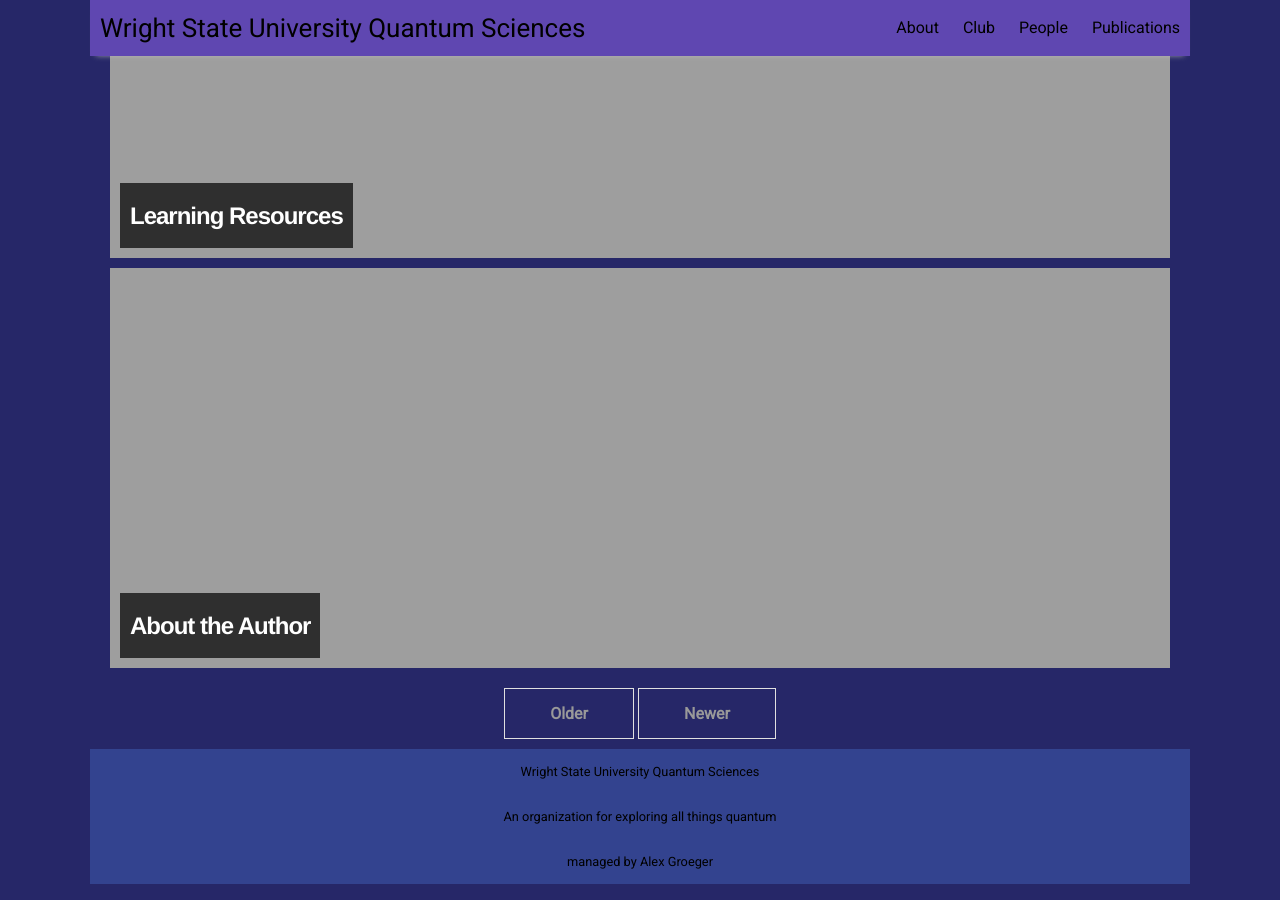
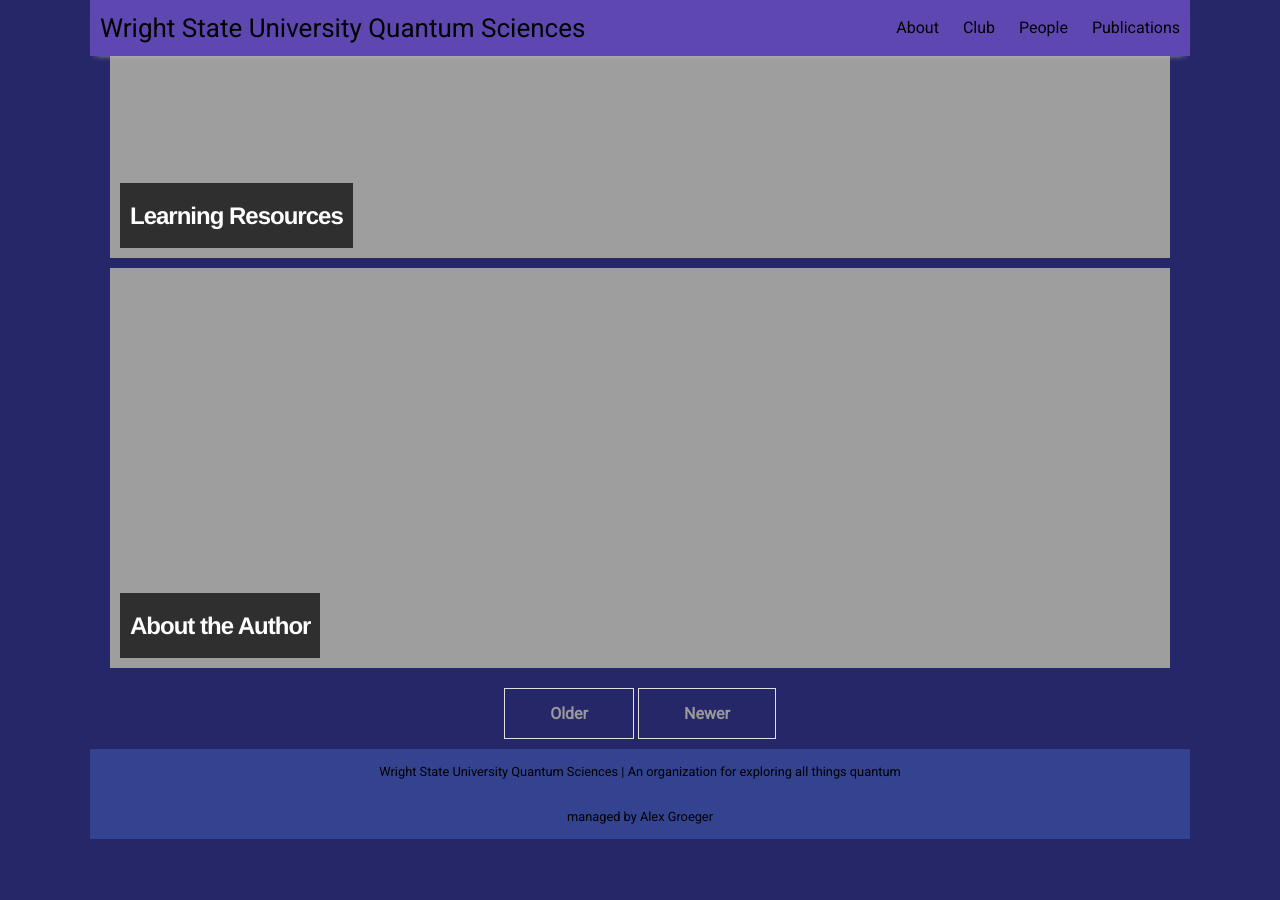
Before and after one commit to WSU-Quantum-Sciences/wsu-quantum-sciences.github.io, a Jekyll site: the page built from index.html, in a window 1280 px wide and 900 px high, scrolled down 1443 px. Built offline with Jekyll 4.4.1, drawn with Linux system fonts in a browser that asks for light colours; nearby versions of some CDN libraries; the list of posts is cut into pages by our own code; after the commit the page ends 2298 px from its top, so only the background shows below that.

Commit message:
removed newline from footer

```diff
--- a/_includes/footer.html
+++ b/_includes/footer.html
@@ -2,5 +2,5 @@
   {% for item in site.data.settings.social %}
     <a href="{{ item.link }}" class="menu-link" target="_blank"><i class="fa fa-{{ item.icon }}" aria-hidden="true"></i></a>
   {% endfor %}
-  <div class="footer-description"><a href="{{ site.github.url }}/">{{ site.title }}</a><br><a>{{ site.description }}</a><br><a>{{ site.author }}</a></div>
+  <div class="footer-description"><a href="{{ site.github.url }}/">{{ site.title }} | {{ site.description }}</a><br><a>{{ site.author }}</a></div>
 </footer>
```
